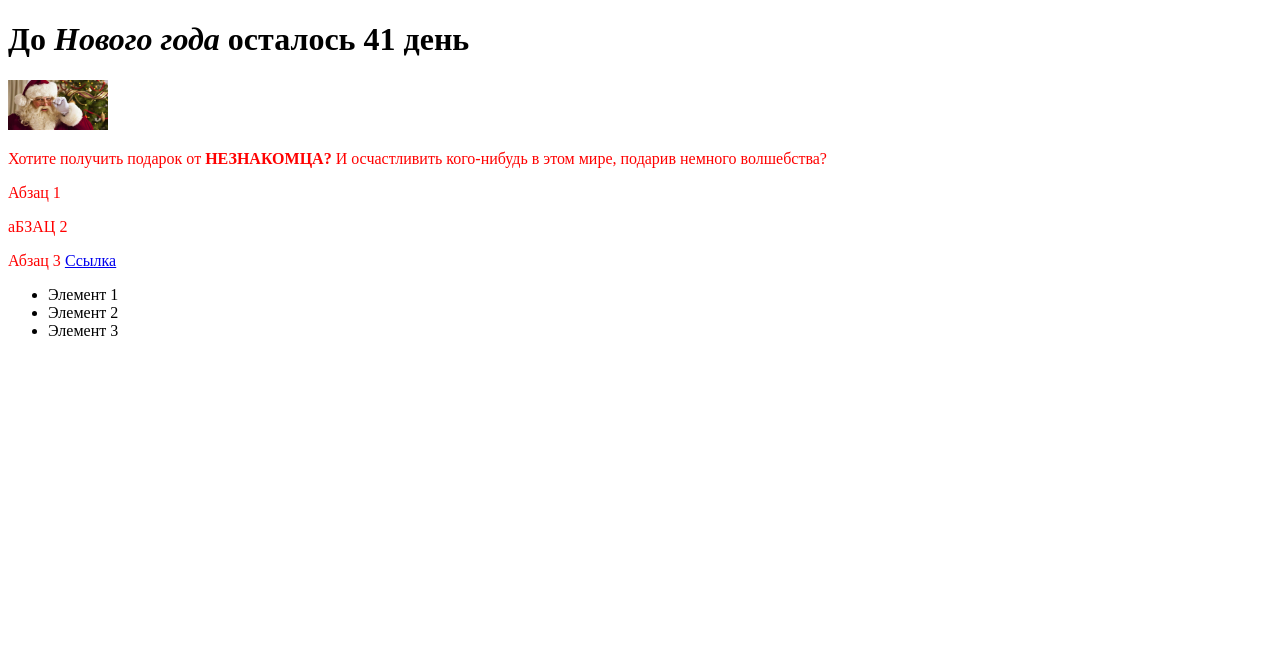
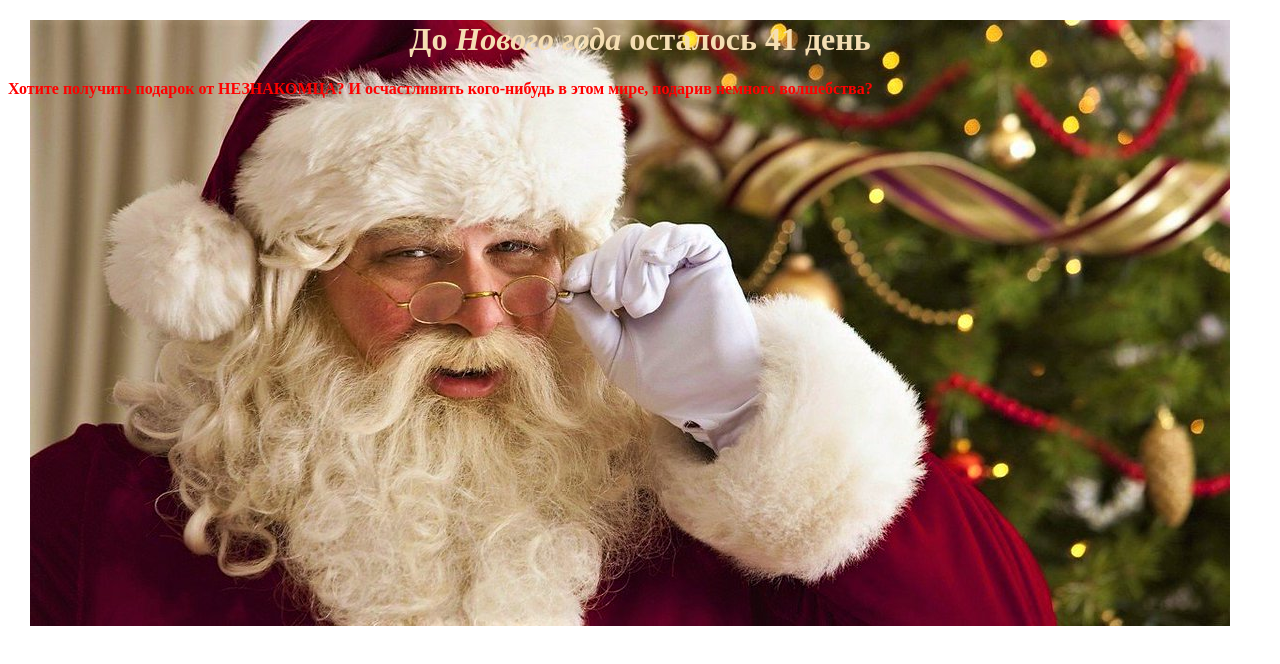
Before and after one commit to eleangelo0717/dedmoroz, a plain HTML site: page index.html in a window 1280 px wide. Drawn offline with Linux system fonts and the light colour scheme.

Commit message:
Убрала картинку, добавила фон

```diff
--- a/index.html
+++ b/index.html
@@ -5,18 +5,11 @@
 <meta http-equiv="Content-Type" content="text/html; charset=utf-8">
 <title>Анонимные Деды Морозы 2019</title>
 </head>
-<body>
+<body class="background">
     <!--Пробный комментарий-->
-<h1>До <em>Нового года</em> осталось 41 день</h1>
-<img src="images/DO5MsoLXcAA0n4V.png" alt="Альтернативный текст" title="DED MOROZ" width="100" >
-<p>Хотите получить подарок от <strong>НЕЗНАКОМЦА?</strong> И осчастливить кого-нибудь в этом мире, подарив немного волшебства? </p>
-<p>Абзац 1</p>
-<p>аБЗАЦ 2</p>
-<p>Абзац 3 <a href="#"> Ссылка</a></p>
-<ul>
-    <li>Элемент 1</li>
-    <li>Элемент 2</li>
-    <li>Элемент 3</li>
-</ul>
+<h1 class="wheat">До <em>Нового года</em> осталось 41 день</h1>
+
+<p class="red">Хотите получить подарок от <strong>НЕЗНАКОМЦА?</strong> И осчастливить кого-нибудь в этом мире, подарив немного волшебства? </p>
+
 </body>
 </html>
--- a/style.css
+++ b/style.css
@@ -1 +1,8 @@
-p {color:red;}
+.red, #test {color:red;
+font-weight:bold}
+.yellow{color:yellow;}
+.wheat {color:wheat;
+text-align:center;
+}
+.background {background:url(images/Moroz.png) no-repeat 30px 20px;
+     }
```
Also changed, not shown: images/Moroz.png (renamed from images/DO5MsoLXcAA0n4V.png).
